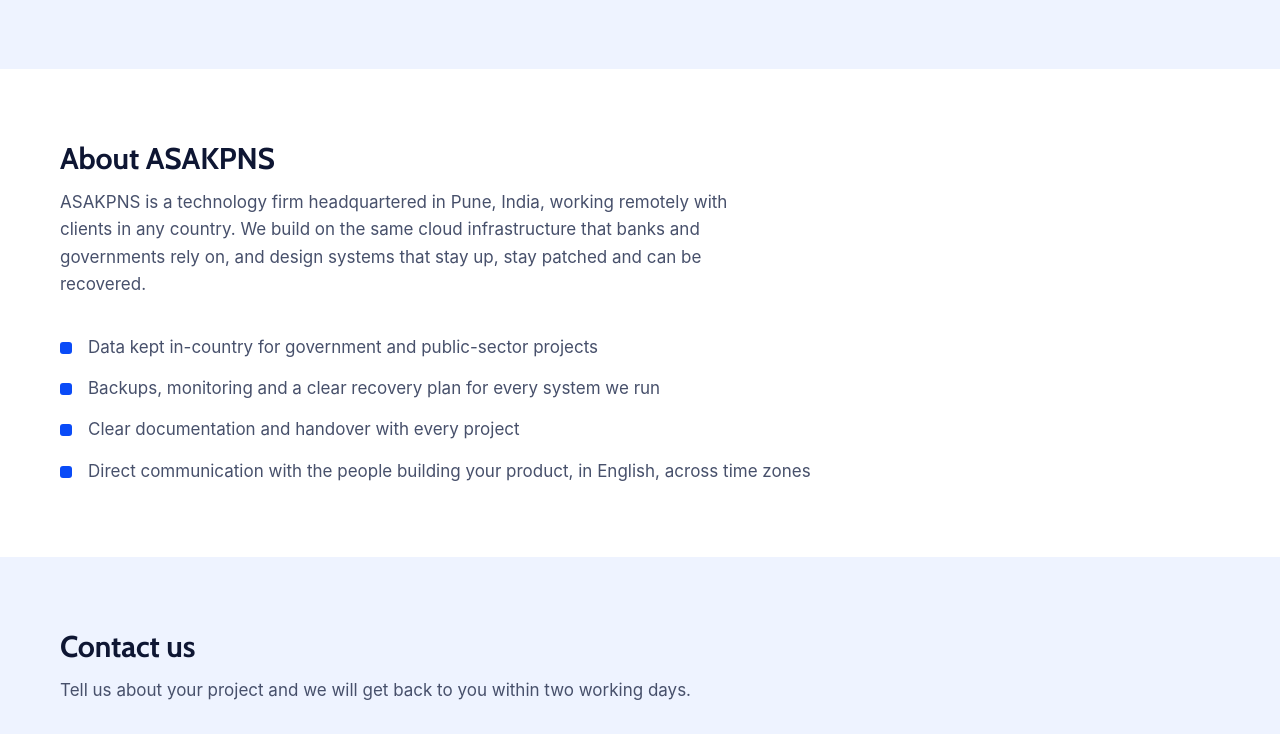
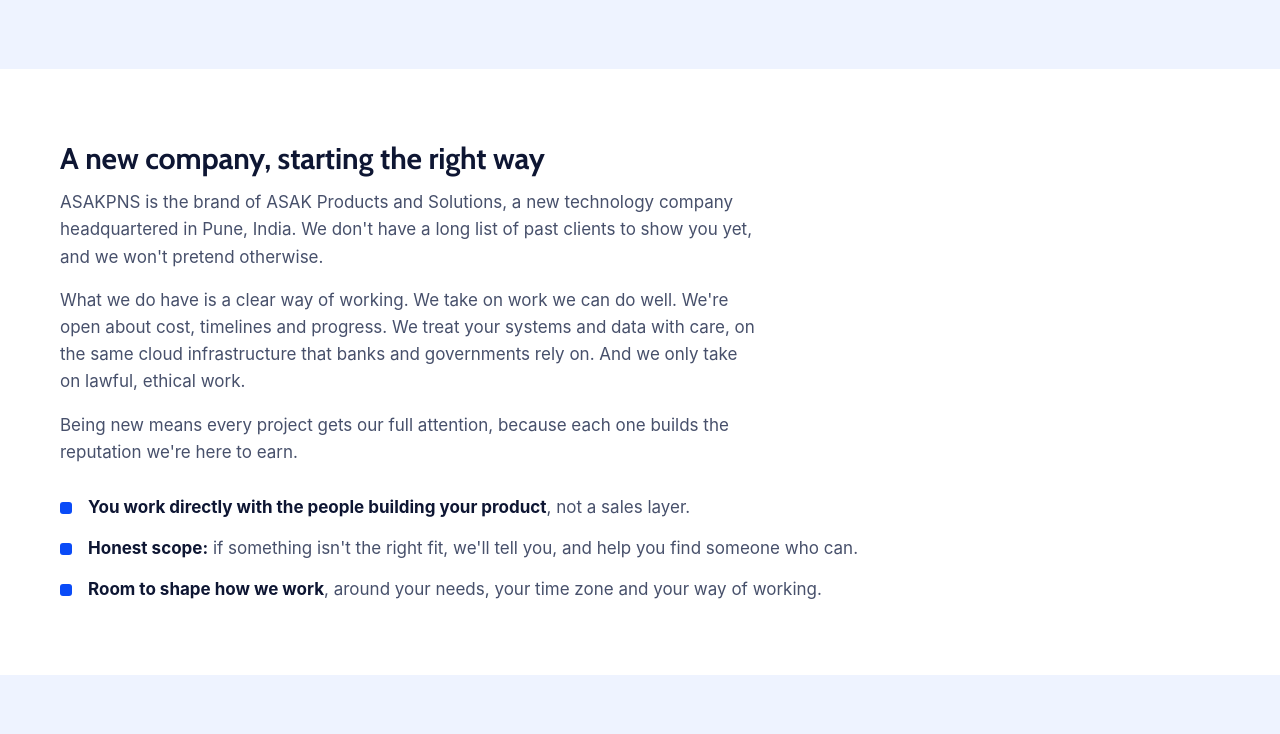
Before and after one commit to anupshokhwal/asakpns-site, a plain HTML site: page public/index.html in a window 1280 px wide. Shown: the part 1826-2560 px from the top of the page. Drawn offline with nearby package versions, Linux system fonts and the light colour scheme.

Commit message:
About section: honest 'new company' story naming ASAK Products and Solutions
Co-Authored-By: Claude Opus 5.5 <noreply@anthropic.com>
Claude-Session: https://claude.ai/code/session_01Lveg57uW4ouxY1mDvVo74N

```diff
--- a/public/index.html
+++ b/public/index.html
@@ -122,15 +122,16 @@
     </div>
   </section>
 
-  <section id="about">
+  <section id="about" class="story">
     <div class="wrap">
-      <h2 class="reveal">About ASAKPNS</h2>
-      <p class="lead reveal">ASAKPNS is a technology firm headquartered in Pune, India, working remotely with clients in any country. We build on the same cloud infrastructure that banks and governments rely on, and design systems that stay up, stay patched and can be recovered.</p>
+      <h2 class="reveal">A new company, starting the right way</h2>
+      <p class="lead reveal">ASAKPNS is the brand of ASAK Products and Solutions, a new technology company headquartered in Pune, India. We don't have a long list of past clients to show you yet, and we won't pretend otherwise.</p>
+      <p class="lead reveal">What we do have is a clear way of working. We take on work we can do well. We're open about cost, timelines and progress. We treat your systems and data with care, on the same cloud infrastructure that banks and governments rely on. And we only take on lawful, ethical work.</p>
+      <p class="lead reveal">Being new means every project gets our full attention, because each one builds the reputation we're here to earn.</p>
       <ul class="points reveal">
-        <li>Data kept in-country for government and public-sector projects</li>
-        <li>Backups, monitoring and a clear recovery plan for every system we run</li>
-        <li>Clear documentation and handover with every project</li>
-        <li>Direct communication with the people building your product, in English, across time zones</li>
+        <li><strong>You work directly with the people building your product</strong>, not a sales layer.</li>
+        <li><strong>Honest scope:</strong> if something isn't the right fit, we'll tell you, and help you find someone who can.</li>
+        <li><strong>Room to shape how we work</strong>, around your needs, your time zone and your way of working.</li>
       </ul>
     </div>
   </section>
--- a/public/styles.css
+++ b/public/styles.css
@@ -320,3 +320,8 @@ h1, h2, h3, .brand { font-family: var(--font-head); }
 h1, h2 { font-weight: 700; letter-spacing: -0.005em; }
 h3 { font-weight: 600; }
 .brand { font-weight: 700; letter-spacing: 0.07em; }
+
+/* Story section: paragraphs sit closer together than a single lead */
+.story .lead { margin-bottom: 16px; }
+.story .lead + .points { margin-top: 28px; }
+.story .points strong { color: var(--ink); }
```
